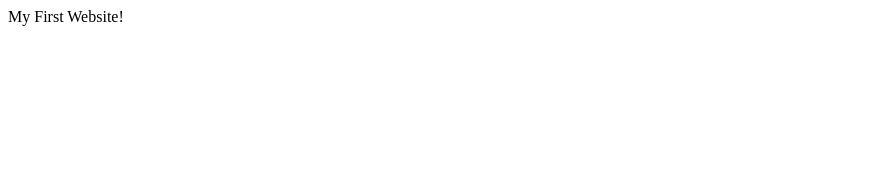
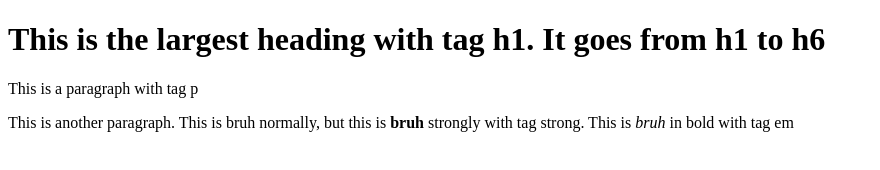
Before and after one commit to pl3lee/TOP, a plain HTML site: page html-boilerplate/index.html in a window 1280 px wide. Shown: the whole page, without its empty margins (0-880 px from the left). Drawn offline with Linux system fonts and the light colour scheme.

Commit message:
Edited index.html to contain some notes about tags

```diff
--- a/html-boilerplate/index.html
+++ b/html-boilerplate/index.html
@@ -7,6 +7,13 @@
     <title>My First Website</title>
 </head>
 <body>
-    My First Website!
+    <h1>
+        This is the largest heading with tag h1. It goes from h1 to h6
+    </h1>
+    <p>This is a paragraph with tag p</p>
+    <!-- i am a comment -->
+    <p>
+        This is another paragraph. This is bruh normally, but this is <strong>bruh</strong> strongly with tag strong. This is <em>bruh</em> in bold with tag em
+    </p>
 </body>
 </html>
```
